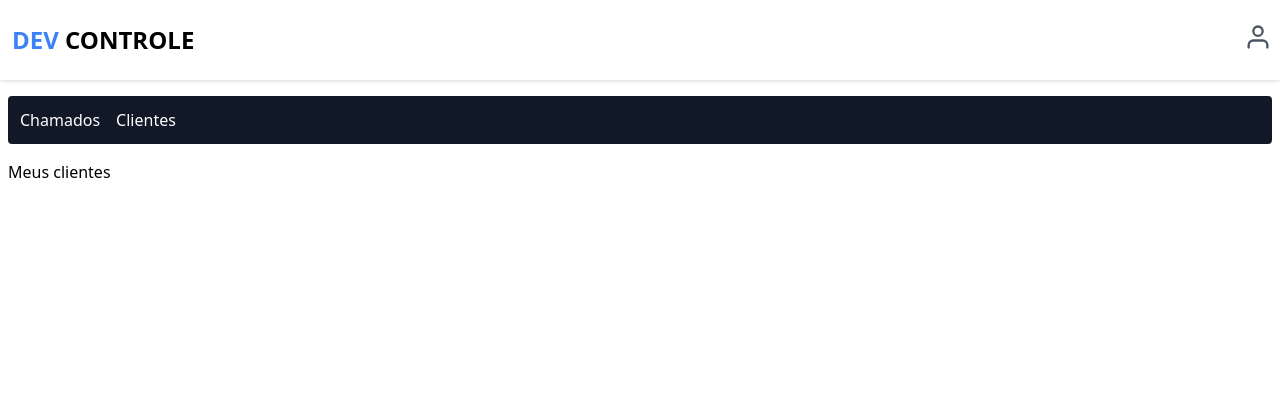
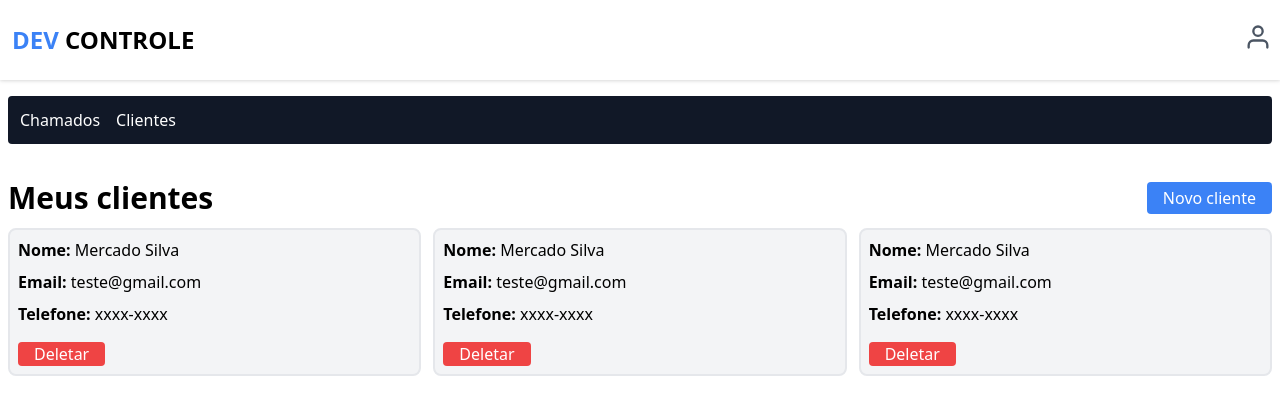
Before and after one commit to LeoNzZ7/Dev-Controle, a Next.js app: page /dashboard/customer in a window 1280 px wide. Shown: the top 414 px of the page. Built offline with nearby package versions, Linux system fonts and the light colour scheme; no server answers; sample sign-in values are in the browser's storage.

Commit message:
feat: Adiciona página estática para exibição de clientes cadastrados

```diff
--- /dev/null
+++ b/src/app/dashboard/customer/components/Card/index.tsx
@@ -0,0 +1,23 @@
+export const CardCustomer = () => {
+    return (
+        <article className="flex flex-col bg-gray-100 border-2 p-2 rounded-lg gap-2 hover:scale-105 duration-300" >
+            <h2>
+                <a className="font-bold">Nome: </a>
+                Mercado Silva
+            </h2>
+            <p>
+                <a className="font-bold">Email: </a>
+                teste@gmail.com
+            </p>
+            <p>
+                <a className="font-bold">Telefone: </a>
+                xxxx-xxxx
+            </p>
+            <button
+                className="bg-red-500 px-4 rounded text-white mt-2 self-start"
+            >
+                Deletar
+            </button>
+        </article>
+    )
+}
--- /dev/null
+++ b/src/app/dashboard/customer/new/page.tsx
@@ -0,0 +1,7 @@
+export default function New() {
+    return (
+        <div>
+            ...
+        </div>
+    )
+}
--- a/src/app/dashboard/customer/page.tsx
+++ b/src/app/dashboard/customer/page.tsx
@@ -1,7 +1,9 @@
 import { Container } from "@/components/Container";
 import { authOptions } from "@/lib/auth";
 import { getServerSession } from "next-auth";
+import Link from "next/link";
 import { redirect } from "next/navigation";
+import { CardCustomer } from "./components/Card";
 
 export default async function Customer() {
     const session = await getServerSession(authOptions)
@@ -12,10 +14,23 @@
 
     return (
         <Container>
-            <main>
-                <div>
-                    <h1>Meus clientes</h1>
+            <main className="mt-9 mb-2" >
+                <div className="flex items-center justify-between" >
+                    <h1 className="text-3xl font-bold" >
+                        Meus clientes
+                    </h1>
+                    <Link
+                        className="bg-blue-500 px-4 py-1 text-white rounded"
+                        href="/dashboard/customer/new"
+                    >
+                        Novo cliente
+                    </Link>
                 </div>
+                <section className="grid grid-cols-1 sm:grid-cols-2 lg:grid-cols-3 gap-3 mt-3" >
+                    <CardCustomer />
+                    <CardCustomer />
+                    <CardCustomer />
+                </section>
             </main>
         </Container>
     )
--- a/src/components/Header/index.tsx
+++ b/src/components/Header/index.tsx
@@ -19,7 +19,7 @@
 
     return (
         <header className="flex w-full items-center px-2 py-4 bg-white h-20 drop-shadow" >
-            <div className="w-full max-w-7xl flex justify-between items-center" >
+            <div className="w-full max-w-7xl flex justify-between items-center m-auto" >
                 <Link href="/" >
                     <h1 className="uppercase text-2xl font-bold pl-1 hover:tracking-wider duration-300" >
                         <span className="text-blue-500" >dev</span> controle
```
